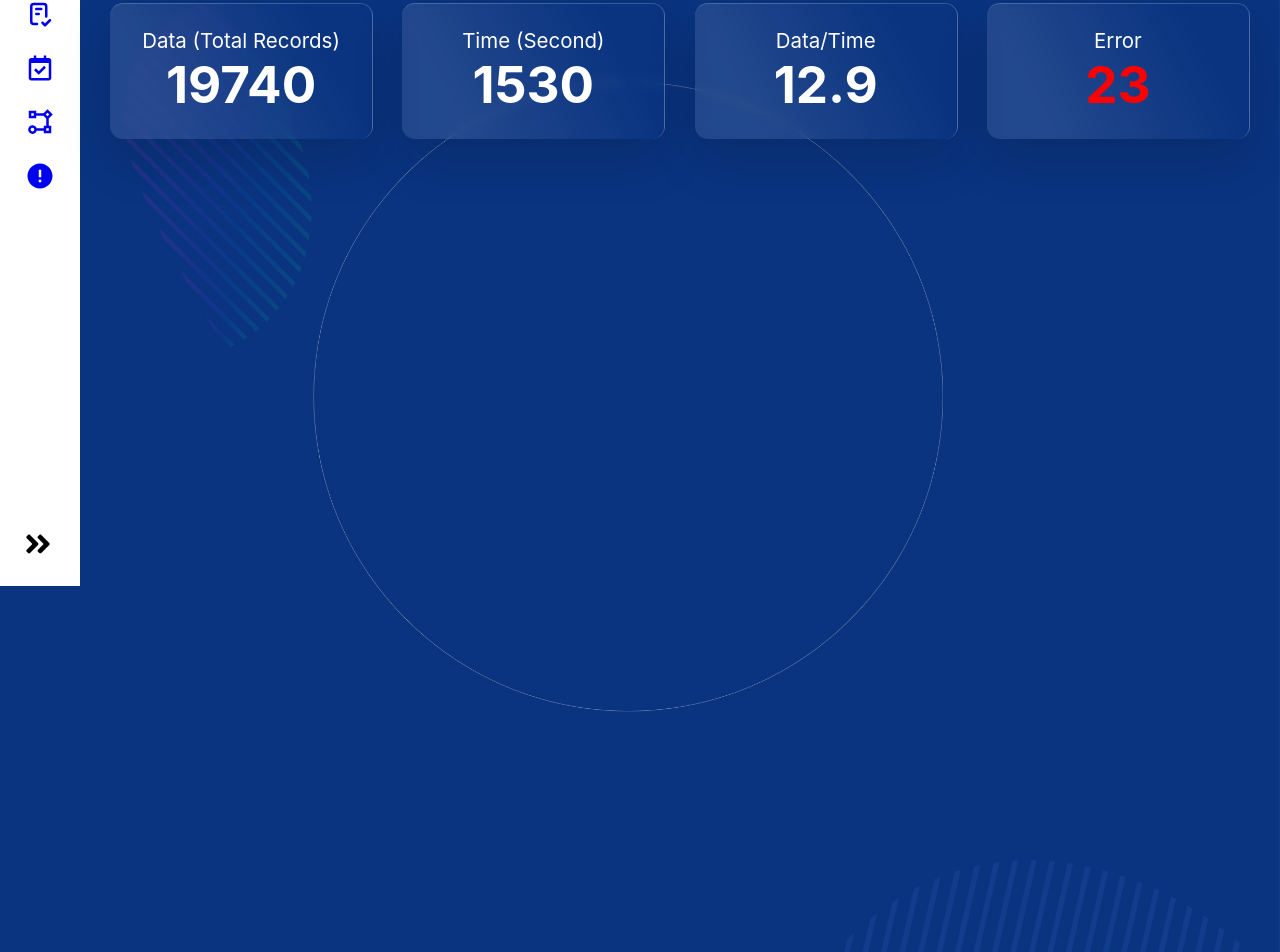
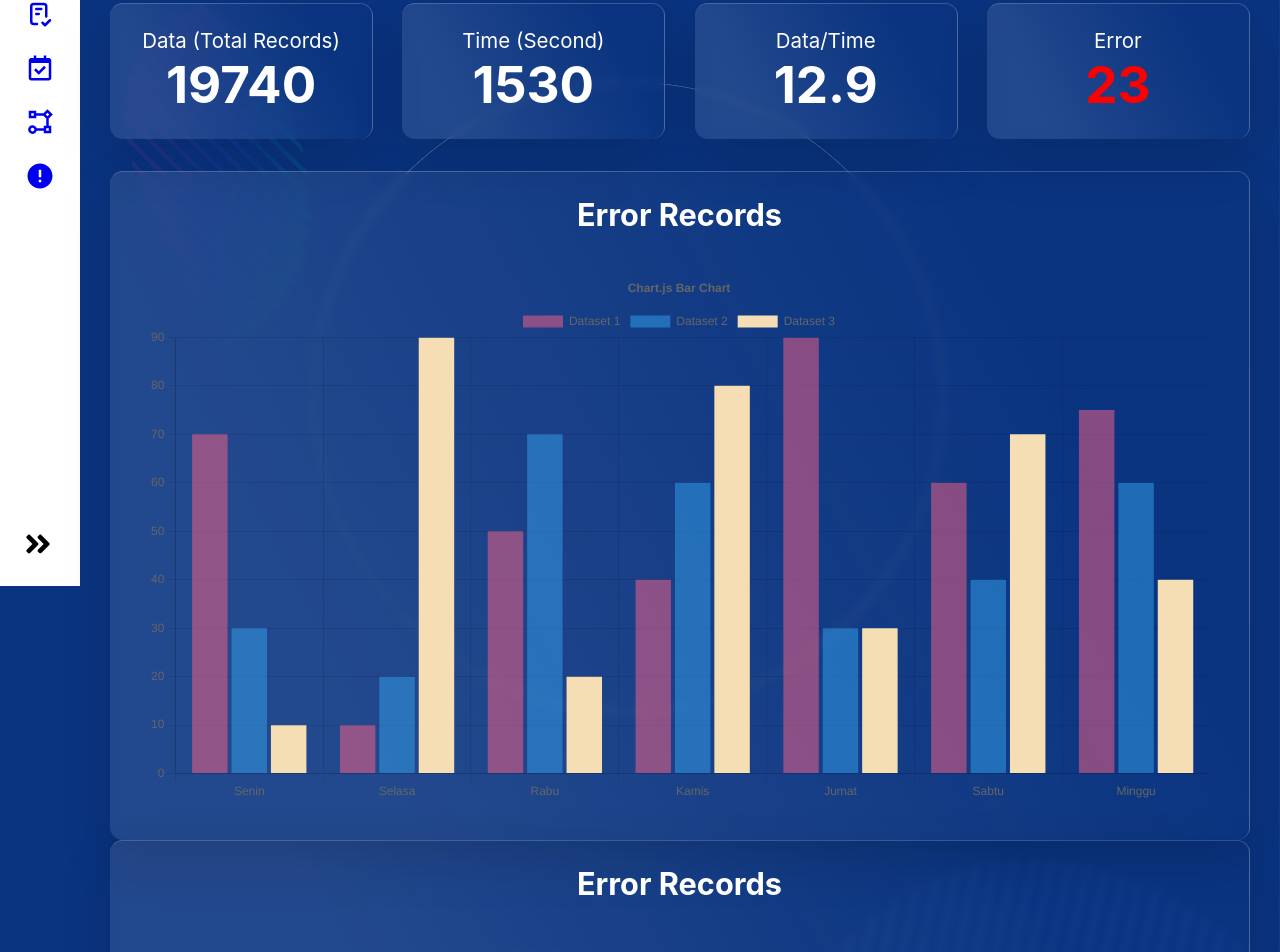
Before and after one commit to alfina-megasiwi/dashboard-monitoring-fe, a React (Create React App) app: page / in a window 1280 px wide. Shown: the part 214-1166 px from the top of the page. Built offline with nearby package versions, Linux system fonts and the light colour scheme.

Commit message:
chart data mingguan done

```diff
--- a/package.json
+++ b/package.json
@@ -6,8 +6,10 @@
     "@testing-library/jest-dom": "^5.16.5",
     "@testing-library/react": "^13.4.0",
     "@testing-library/user-event": "^13.5.0",
+    "chart.js": "^3.9.1",
     "font-awesome": "^4.7.0",
     "react": "^18.2.0",
+    "react-chartjs-2": "^4.3.1",
     "react-dom": "^18.2.0",
     "react-icons": "^4.4.0",
     "react-redux": "^8.0.2",
--- /dev/null
+++ b/src/components/Chart/Chart.js
@@ -0,0 +1,63 @@
+import React from 'react';
+import {
+  Chart as ChartJS,
+  CategoryScale,
+  LinearScale,
+  BarElement,
+  Title,
+  Tooltip,
+  Legend,
+} from 'chart.js';
+import { Bar } from 'react-chartjs-2';
+
+
+ChartJS.register(
+  CategoryScale,
+  LinearScale,
+  BarElement,
+  Title,
+  Tooltip,
+  Legend
+);
+
+
+function Chart() {
+    const options = {
+        responsive: true,
+        plugins: {
+          legend: {
+            position: 'top',
+          },
+          title: {
+            display: true,
+            text: 'Chart.js Bar Chart',
+          },
+        },
+      };
+
+      const labels = ['Senin', 'Selasa', 'Rabu', 'Kamis', 'Jumat', 'Sabtu', 'Minggu'];
+
+      const data = {
+        labels,
+        datasets: [
+          {
+            label: 'Dataset 1',
+            data: [70, 10, 50, 40, 90, 60,75],
+            backgroundColor: 'rgba(255, 99, 132, 0.5)',
+          },
+          {
+            label: 'Dataset 2',
+            data: [30, 20, 70, 60, 30, 40, 60],
+            backgroundColor: 'rgba(53, 162, 235, 0.5)',
+          },
+          {
+            label: 'Dataset 3',
+            data: [10, 90, 20, 80, 30, 70, 40],
+            backgroundColor: "#F5DEB3",
+          },
+        ],
+      };
+  return <Bar options={options} data={data} />;
+}
+
+export default Chart;
--- a/src/components/ErrorTable/ErrorTable.js
+++ b/src/components/ErrorTable/ErrorTable.js
@@ -1,82 +1,23 @@
-// import React, { useState, useEffect } from "react";
-// import "./ErrorTable.css";
-// // import { makeStyles } from "@material-ui/core/styles";
-// // import Table from "@material-ui/core/Table";
-// // import TableBody from "@material-ui/core/TableBody";
-// // import TableCell from "@material-ui/core/TableCell";
-// // import TableContainer from "@material-ui/core/TableContainer";
-// // import TableHead from "@material-ui/core/TableHead";
-// // import TableRow from "@material-ui/core/TableRow";
-// // import Paper from "@material-ui/core/Paper";
-// // import axios from "axios";
+import React, { useState, useEffect } from "react";
+import "./ErrorTable.css";
 
-// const ErrorTable = () => {
-//   const useStyles = makeStyles({
-//     table: {
-//       minWidth: 650,
-//     },
-//     sticky: {
-//       position: "sticky",
-//       left: 0,
-//       background: "white",
-//       boxShadow: "5px 2px 5px grey",
-//     },
-//   });
+import Chart from "../../components/Chart/Chart";
 
-//   const [data, setData] = useState([]);
-//   const classes = useStyles();
+const ErrorTable = () => {
+  return (
+    <div className="error-container">
+      <div className="error-card">
+        <div className="error-card-title">Error Records</div>
+        <div className="error-card-body">
+          <Chart />
+        </div>
+      </div>
+      <div className="error-card">
+        <div className="error-card-title">Error Records</div>
+        <div className="error-card-body"></div>
+      </div>
+    </div>
+  );
+};
 
-//   useEffect(() => {
-//     axios
-//       .get("https://jsonplaceholder.typicode.com/users")
-//       .then((res) => {
-//         setData(res.data);
-//         console.log("Result:", data);
-//       })
-//       .catch((error) => {
-//         console.log(error);
-//       });
-//   }, []);
-
-//   return (
-//     <div className="error-container">
-//       <div className="error-card">
-//         <div className="error-card-title">Error Records</div>
-//         <div className="error-card-body">
-//           <TableContainer component={Paper}>
-//             <Table aria-label="simple table">
-//               <TableHead>
-//                 <TableRow>
-//                   <TableCell className={classes.sticky}>Name</TableCell>
-//                   <TableCell align="right">Username</TableCell>
-//                   <TableCell align="right">Email</TableCell>
-//                   <TableCell align="right">Phone</TableCell>
-//                   <TableCell align="right">Website</TableCell>
-//                 </TableRow>
-//               </TableHead>
-//               <TableBody>
-//                 {data.map((row) => (
-//                   <TableRow key={row.id}>
-//                     <TableCell
-//                       component="th"
-//                       scope="row"
-//                       className={classes.sticky}
-//                     >
-//                       {row.name}
-//                     </TableCell>
-//                     <TableCell align="right">{row.username}</TableCell>
-//                     <TableCell align="right">{row.email}</TableCell>
-//                     <TableCell align="right">{row.phone}</TableCell>
-//                     <TableCell align="right">{row.website}</TableCell>
-//                   </TableRow>
-//                 ))}
-//               </TableBody>
-//             </Table>
-//           </TableContainer>
-//         </div>
-//       </div>
-//     </div>
-//   );
-// };
-
-// export default ErrorTable;
+export default ErrorTable;
--- a/src/page/Monitoring/Monitoring.js
+++ b/src/page/Monitoring/Monitoring.js
@@ -40,7 +40,7 @@ const Monitoring = () => {
             </div>
           ))}
         </div>
-        {/* <ErrorTable /> */}
+        <ErrorTable />
       </div>
     </div>
   );
```
Also changed, not shown: src/components/Chart/Chart.css (added), 1 other file (tests, documents, lock files or other folders).
